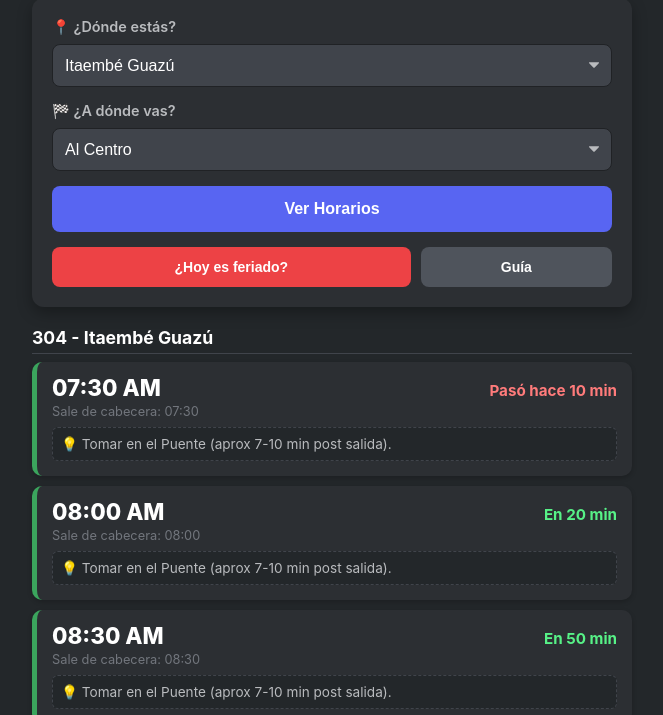
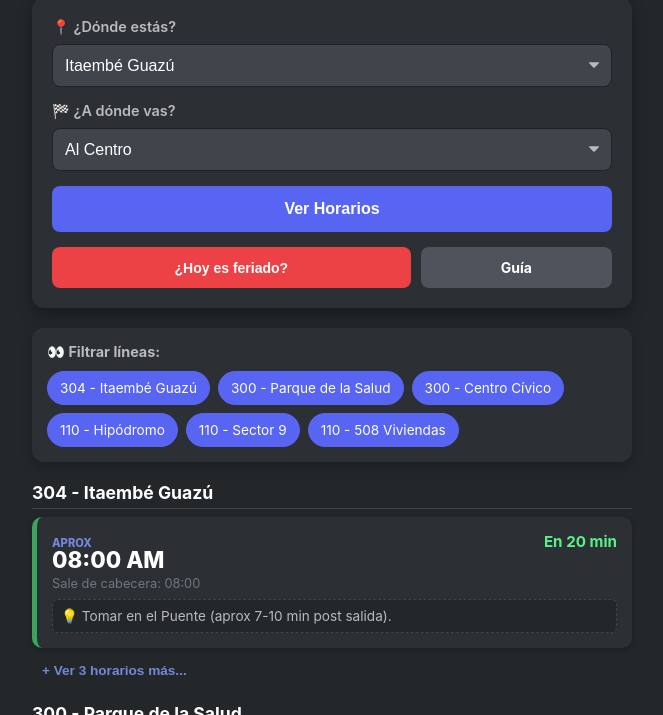
Before and after one commit to granadagermenta/colectivos, a plain HTML site: page index.html in a window 1280 px wide. Both pictures are taken after a click on the button "Ver Horarios". Shown: the part 85-800 px from the top of the page, without its empty margins (308-971 px from the left). Drawn offline with Linux system fonts and the light colour scheme.

Commit message:
Reestructuración final de diseño

```diff
--- a/index.html
+++ b/index.html
@@ -5,7 +5,7 @@
     <meta name="viewport" content="width=device-width, initial-scale=1.0">
     <title>Bondis I.Guazú</title>
     <style>
-        /* Modo Oscuro por defecto */
+        /* Modo Oscuro */
         body { font-family: -apple-system, BlinkMacSystemFont, "Segoe UI", Roboto, Helvetica, Arial, sans-serif; background: #23272a; padding: 15px; color: #dcddde; max-width: 600px; margin: 0 auto; }
         h1 { text-align: center; color: #5865F2; margin-bottom: 20px; font-size: 1.6rem; text-transform: uppercase; letter-spacing: 1px; }
 
@@ -19,17 +19,23 @@
         .btn:active { background: #4752C4; transform: scale(0.98); }
 
         .btn-group { display: flex; gap: 10px; }
-
         .btn-feriado { flex: 2; padding: 12px; background: #ed4245; color: white; border: none; border-radius: 8px; font-size: 14px; font-weight: bold; cursor: pointer; transition: 0.2s; }
         .btn-feriado.activo { background: #3ba55d; }
-
-        .btn-guia { flex: 1; padding: 12px; background: #4f545c; color: white; border: none; border-radius: 8px; font-size: 14px; font-weight: bold; cursor: pointer; transition: 0.2s; }
+        .btn-guia { flex: 1; padding: 12px; background: #4f545c; color: white; border: none; border-radius: 8px; font-size: 14px; font-weight: bold; cursor: pointer; transition: 0.2s; text-align: center; text-decoration: none;}
         .btn-guia:active { background: #7289da; }
 
-        .result-group { margin-bottom: 20px; }
+        /* Panel de Filtros */
+        .filtros-panel { background: #2c2f33; padding: 15px; border-radius: 12px; box-shadow: 0 4px 12px rgba(0,0,0,0.2); margin-bottom: 20px; display: none; }
+        .filtros-title { font-size: 0.9rem; font-weight: bold; color: #b9bbbe; margin-bottom: 10px; }
+        .filtros-grid { display: flex; flex-wrap: wrap; gap: 8px; }
+        .filtro-chip { background: transparent; color: #b9bbbe; padding: 8px 12px; border-radius: 20px; font-size: 0.85rem; cursor: pointer; border: 1px solid #4f545c; user-select: none; transition: all 0.2s ease;}
+        .filtro-chip.active { background: #5865F2; color: white; border-color: #5865F2; }
+
+        /* Resultados */
+        .result-group { margin-bottom: 20px; position: relative; }
         .line-header { font-size: 1.1rem; font-weight: bold; margin-bottom: 8px; color: #fff; display: flex; align-items: center; justify-content: space-between; padding-bottom: 5px; border-bottom: 1px solid #40444b;}
 
-        .result-card { background: #2c2f33; padding: 15px; border-radius: 10px; border-left: 5px solid #40444b; box-shadow: 0 2px 5px rgba(0,0,0,0.2); margin-bottom: 10px; }
+        .result-card { background: #2c2f33; padding: 15px; border-radius: 10px; border-left: 5px solid #40444b; box-shadow: 0 2px 5px rgba(0,0,0,0.2); margin-bottom: 10px; position: relative; }
         .result-card.urgent { border-left-color: #ed4245; }
         .result-card.normal { border-left-color: #3ba55d; }
 
@@ -41,6 +47,10 @@
 
         .advice-text { margin-top: 8px; font-size: 0.85rem; color: #b9bbbe; background: #23272a; padding: 8px; border-radius: 6px; border: 1px dashed #40444b; }
         .via-quaranta { font-size: 0.8rem; color: #faa61a; font-weight: bold; margin-left: 5px; }
+
+        .others-container { display: none; margin-top: -5px; padding-top: 5px; border-top: 1px dashed #40444b; }
+        .btn-expand { background: none; border: none; color: #7289da; cursor: pointer; font-size: 0.85rem; padding: 5px 10px; font-weight: 600; width: 100%; text-align: left; transition: color 0.2s; }
+        .btn-expand:hover { color: #fff; text-decoration: underline; }
     </style>
 </head>
 <body>
@@ -68,8 +78,13 @@
 
         <div class="btn-group">
             <button id="btnFeriado" class="btn-feriado" onclick="toggleFeriado()">¿Hoy es feriado?</button>
-            <button class="btn-guia" onclick="window.location.href='guia.html'">Guía</button>
+            <a href="guia.html" class="btn-guia">Guía</a>
         </div>
+    </div>
+
+    <div id="filtros-panel" class="filtros-panel">
+        <div class="filtros-title">👀 Filtrar líneas:</div>
+        <div id="filtros-grid" class="filtros-grid"></div>
     </div>
 
     <div id="resultados"></div>
@@ -97,7 +112,7 @@
                 btn.classList.remove('activo');
                 btn.innerText = "¿Hoy es feriado?";
             }
-            buscar(); // Recarga los resultados automáticamente si ya habías buscado
+            buscar();
         }
 
         function detectarDia() {
@@ -110,18 +125,23 @@
         }
 
         function buscar() {
-            if (!datos.lineas) return; // Por si aprietan antes de que cargue el JSON
+            if (!datos.lineas) return;
 
             const ubicacion = document.getElementById('ubicacion').value;
             const destino = document.getElementById('destino').value;
             const container = document.getElementById('resultados');
+            const filtrosPanel = document.getElementById('filtros-panel');
+            const filtrosGrid = document.getElementById('filtros-grid');
+
             container.innerHTML = '';
+            filtrosGrid.innerHTML = '';
+            let lineasRenderizadas = {};
 
-            // Reglas de exclusión lógicas
             if ((ubicacion === 'itaembe_guazu' && destino === 'barrio') ||
                 (ubicacion === 'mitre' && destino === 'centro') ||
                 (ubicacion === 'roque_perez' && destino === 'centro') ||
                 (ubicacion === 'quaranta' && destino === 'quaranta')) {
+                filtrosPanel.style.display = 'none';
                 container.innerHTML = '<p style="text-align:center; color:#b9bbbe;">Ese viaje no tiene sentido (Estás en el destino).</p>';
                 return;
             }
@@ -130,7 +150,6 @@
             const ahora = new Date();
             const horaActual = ahora.getHours();
 
-            // Lógica de visión extendida a la noche
             const limiteMinutos = (horaActual >= 22 || horaActual < 4) ? 180 : 120;
             let opcionesEncontradas = 0;
 
@@ -155,7 +174,6 @@
 
                     if (!mostrar) return;
 
-                    // Extracción de datos simplificada gracias al nuevo JSON
                     let listaHorarios = [];
                     if (rec.dias['todos']) {
                         listaHorarios = rec.dias['todos'];
@@ -175,13 +193,10 @@
                         let fechaPaso = new Date(fechaSalida.getTime() + offset * 60000);
                         let diffMin = (fechaPaso - ahora) / 60000;
 
-                        // Corrección de la media noche (Cruce de día para el Nocturno)
                         if (diffMin < -720) {
-                            // Si el cálculo da que pasó hace más de 12 horas, es porque es un horario de mañana a la madrugada
                             diffMin += 1440;
-                            fechaPaso = new Date(fechaPaso.getTime() + 86400000); // Sumamos 24h
+                            fechaPaso = new Date(fechaPaso.getTime() + 86400000);
                         } else if (diffMin > 720) {
-                            // Si dice que falta más de 12 horas, es un remanente del día anterior (ej: bus de 23:00 y son las 01:00)
                             diffMin -= 1440;
                         }
 
@@ -191,44 +206,44 @@
                             minutos: Math.round(diffMin),
                             rawDiff: diffMin
                         };
-                    }).filter(item => item.rawDiff > -10 && item.rawDiff <= limiteMinutos);
+                    }).filter(item => item.rawDiff > -5 && item.rawDiff <= limiteMinutos);
 
-                    // Ordenar por cercanía de tiempo
                     proximos.sort((a, b) => a.rawDiff - b.rawDiff);
 
                     if (proximos.length > 0) {
                         opcionesEncontradas++;
+                        if (!lineasRenderizadas[linea.id]) {
+                            lineasRenderizadas[linea.id] = linea.nombre;
+                        }
                         renderizarLinea(container, linea, rec, proximos, ubicacion, esViaQuaranta);
                     }
                 });
             });
 
-            if (opcionesEncontradas === 0) {
+            if (opcionesEncontradas > 0) {
+                filtrosPanel.style.display = 'block';
+                // Crear los chips
+                Object.keys(lineasRenderizadas).forEach(id => {
+                    const chip = document.createElement('div');
+                    chip.className = 'filtro-chip active';
+                    chip.innerText = lineasRenderizadas[id];
+                    chip.onclick = function() { toggleFiltro(this, id); };
+                    filtrosGrid.appendChild(chip);
+                });
+            } else {
+                filtrosPanel.style.display = 'none';
                 container.innerHTML = `<p style="text-align:center; color:#b9bbbe;">No hay colectivos próximos en las siguientes ${limiteMinutos/60} horas.</p>`;
             }
         }
 
-        function renderizarLinea(container, linea, rec, horarios, ubicacion, esViaQuaranta) {
-            const divGrupo = document.createElement('div');
-            divGrupo.className = 'result-group';
-
-            let titulo = `${linea.nombre}`;
-            if (esViaQuaranta) titulo += ' <span class="via-quaranta">(Comb. Quaranta)</span>';
-
-            divGrupo.innerHTML = `<div class="line-header">${titulo}</div>`;
-
-            const offset = rec.offsets[ubicacion];
-            const esEstimado = offset !== 0;
-            const prefixHtml = esEstimado ? '<span style="font-size: 0.5em; text-transform:uppercase; color: #7289da; display:block; line-height:1;">Aprox</span>' : '';
-
-            horarios.forEach(h => {
+        function generarCardHtml(h, linea, ubicacion, esViaQuaranta) {
             const esUrgente = h.minutos <= 15 && h.minutos >= -5;
             const claseColor = esUrgente ? 'urgent' : 'normal';
             const textoCuenta = h.minutos < 0 ? `Pasó hace ${Math.abs(h.minutos)} min` : `En ${h.minutos} min`;
             const colorCuenta = h.minutos < 10 ? 'red' : 'green';
             const horaStr = h.horaPaso.toLocaleTimeString([], {hour: '2-digit', minute:'2-digit'});
+            const prefijoHtml = '<span style="font-size: 0.5em; text-transform:uppercase; color: #7289da; display:block; line-height:1;">Aprox</span>';
 
-                // Consejos
             let consejo = "";
             if (ubicacion === 'itaembe_guazu') {
                 if (linea.id === '300_salud' && !esViaQuaranta) {
@@ -239,12 +254,8 @@
                     if (h.minutos <= 20) consejo = "Tomar en el Puente.";
                     else consejo = "Podés tomarlo en Av. El Puma.";
                 }
-                    else if (linea.id === '304' && rec.destino === 'centro') {
-                         consejo = "Tomar en el Puente (aprox 7-10 min post salida).";
-                    }
-                    else if (linea.id === '304_nocturno') {
-                         consejo = "Tomar en Av. Horneros / Lirios.";
-                    }
+                else if (linea.id === '304' && consejo === "") { consejo = "Tomar en el Puente (aprox 7-10 min post salida)."; }
+                else if (linea.id === '304_nocturno') { consejo = "Tomar en Av. Horneros / Lirios."; }
                 else if (linea.id.includes('110')) {
                     if (linea.id === '110_hipodromo') consejo = "Tomar en Av. Horneros.";
                     if (linea.id === '110_bomberos') consejo = "Tomar en Av. Horneros.";
@@ -252,15 +263,14 @@
                     if (linea.id === '110_508') consejo = "Tomar en Av. Crisantemos.";
                 }
             }
-
             let htmlConsejo = consejo ? `<div class="advice-text">💡 ${consejo}</div>` : '';
 
-                divGrupo.innerHTML += `
+            return `
                 <div class="result-card ${claseColor}">
                     <div class="time-row">
                         <div style="display:flex; align-items:center;">
                             <span class="main-time" style="line-height:1;">
-                                    ${prefixHtml}
+                                ${prefijoHtml}
                                 ${horaStr}
                             </span>
                         </div>
@@ -270,9 +280,65 @@
                     ${htmlConsejo}
                 </div>
             `;
+        }
+
+        function renderizarLinea(container, linea, rec, horarios, ubicacion, esViaQuaranta) {
+            const divGrupo = document.createElement('div');
+            divGrupo.className = 'result-group';
+            divGrupo.setAttribute('data-linea', linea.id); // <-- Clave para que funcione el filtro
+
+            let titulo = `${linea.nombre}`;
+            if (esViaQuaranta) titulo += ' <span class="via-quaranta">(Comb. Quaranta)</span>';
+            divGrupo.innerHTML = `<div class="line-header">${titulo}</div>`;
+
+            const elPrimero = horarios[0];
+            divGrupo.innerHTML += generarCardHtml(elPrimero, linea, ubicacion, esViaQuaranta);
+
+            if (horarios.length > 1) {
+                const losOtros = horarios.slice(1);
+                const containerId = `others_${linea.id}_${rec.destino}`;
+
+                const divOtros = document.createElement('div');
+                divOtros.id = containerId;
+                divOtros.className = 'others-container';
+
+                losOtros.forEach(h => {
+                    divOtros.innerHTML += generarCardHtml(h, linea, ubicacion, esViaQuaranta);
                 });
+                divGrupo.appendChild(divOtros);
+
+                const btnExpand = document.createElement('button');
+                btnExpand.className = 'btn-expand';
+                btnExpand.innerText = `+ Ver ${losOtros.length} horarios más...`;
+                btnExpand.onclick = function() { toggleOtros(containerId, this); };
+                divGrupo.appendChild(btnExpand);
+            }
 
             container.appendChild(divGrupo);
+        }
+
+        function toggleOtros(containerId, btn) {
+            const container = document.getElementById(containerId);
+            if (container.style.display === 'block') {
+                container.style.display = 'none';
+                const count = container.querySelectorAll('.result-card').length;
+                btn.innerText = `+ Ver ${count} horarios más...`;
+            } else {
+                container.style.display = 'block';
+                btn.innerText = '- Ver menos';
+            }
+        }
+
+        // Función del filtro
+        function toggleFiltro(chipElement, lineaId) {
+            chipElement.classList.toggle('active');
+            const estaActivo = chipElement.classList.contains('active');
+
+            // Busca todos los grupos de resultados de esa línea y los oculta/muestra
+            const grupos = document.querySelectorAll(`.result-group[data-linea="${lineaId}"]`);
+            grupos.forEach(g => {
+                g.style.display = estaActivo ? 'block' : 'none';
+            });
         }
     </script>
 </body>
```
Lines whose indentation alone changed are shown as unchanged.
